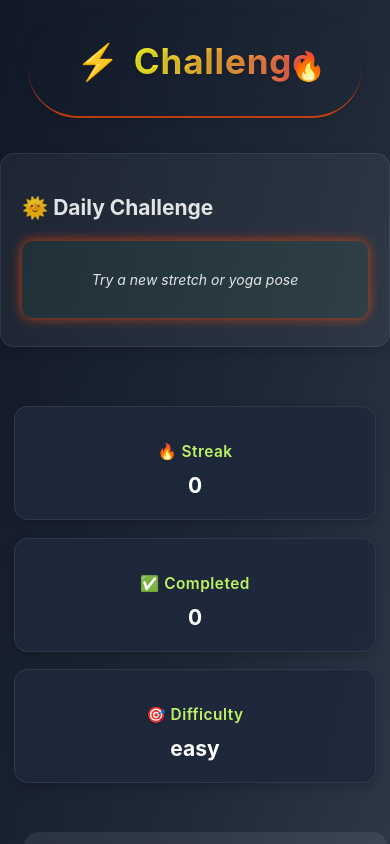
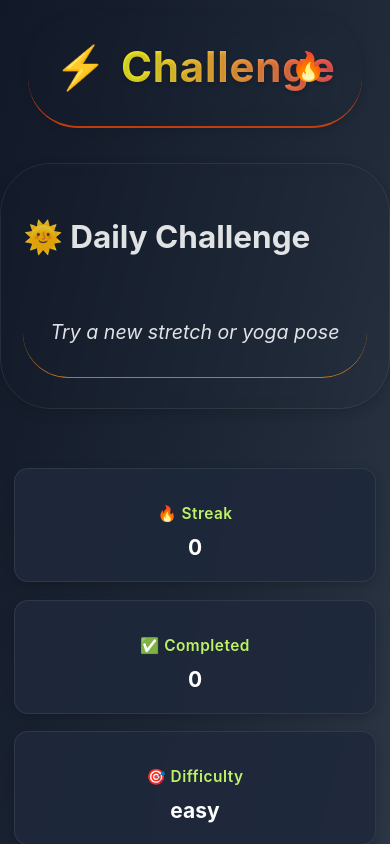
Before and after one commit to robertoandino/challenge-me, a React (Vite) app: page / in a window 390 px wide. Shown: the top 844 px of the page. Built offline with nearby package versions, Linux system fonts and the light colour scheme.

Commit message:
Update DailyChallengeCard styles for improved layout and responsiveness

```diff
--- a/src/components/DailyChallengeCard/DailyChallengeCard.css
+++ b/src/components/DailyChallengeCard/DailyChallengeCard.css
@@ -1,14 +1,16 @@
 .daily-challenge-card {
-    background: rgba(255, 255, 255, 0.05);
     border: 1px solid rgba(255, 255, 255, 0.08);
-    border-radius: 1rem;
-    padding: 1.5rem;
-    margin-top: 1.5rem;
+    border-radius: 50px;
+    padding: 1.6rem;
     margin-bottom: 1.5rem;
     box-shadow: 0 4px 12px rgba(0,0,0,0.15);
     backdrop-filter: blur(6px);
+    width: 100%;
+    max-width: 600px;
+    margin: 1.5rem auto;
     transition: transform 0.2s ease, box-shadow 0.3s ease;
     transition: transform 0.25s ease, box-shadow 0.25s ease;
+    font-size: 1.5rem;
 }
 
 .daily-challenge-card:hover {
@@ -17,10 +19,14 @@
 }
 
 .daily-challenge-box {
-    background: rgba(74, 222, 128, 0.05);
     border-radius: 0.75rem;
-    padding: 1rem;
+    margin-top: 2rem;
     text-align: center;
+    display: flex;
+    justify-content: center;
+    align-items: center;
     font-style: italic;
-    box-shadow: 0 0 12px rgba(255, 74, 2, 0.726);
+    font-size: 1.4rem;
+    border-radius: 50px;
+    border-bottom: 1px solid rgba(228, 135, 30, 0.815);
 }
--- a/src/components/Header/Header.css
+++ b/src/components/Header/Header.css
@@ -30,14 +30,14 @@
 }
 
 .logo {
-    font-size: 2.5rem;
+    font-size: 3rem;
     margin-right: 1rem;
     display: flex;
     align-items: center;
 }
 
 .main-title {
-    font-size: 2.5rem;
+    font-size: 3rem;
     font-weight: 700;
     color: white;
     background: linear-gradient(to right, #f8fc25, #f85454);
```
